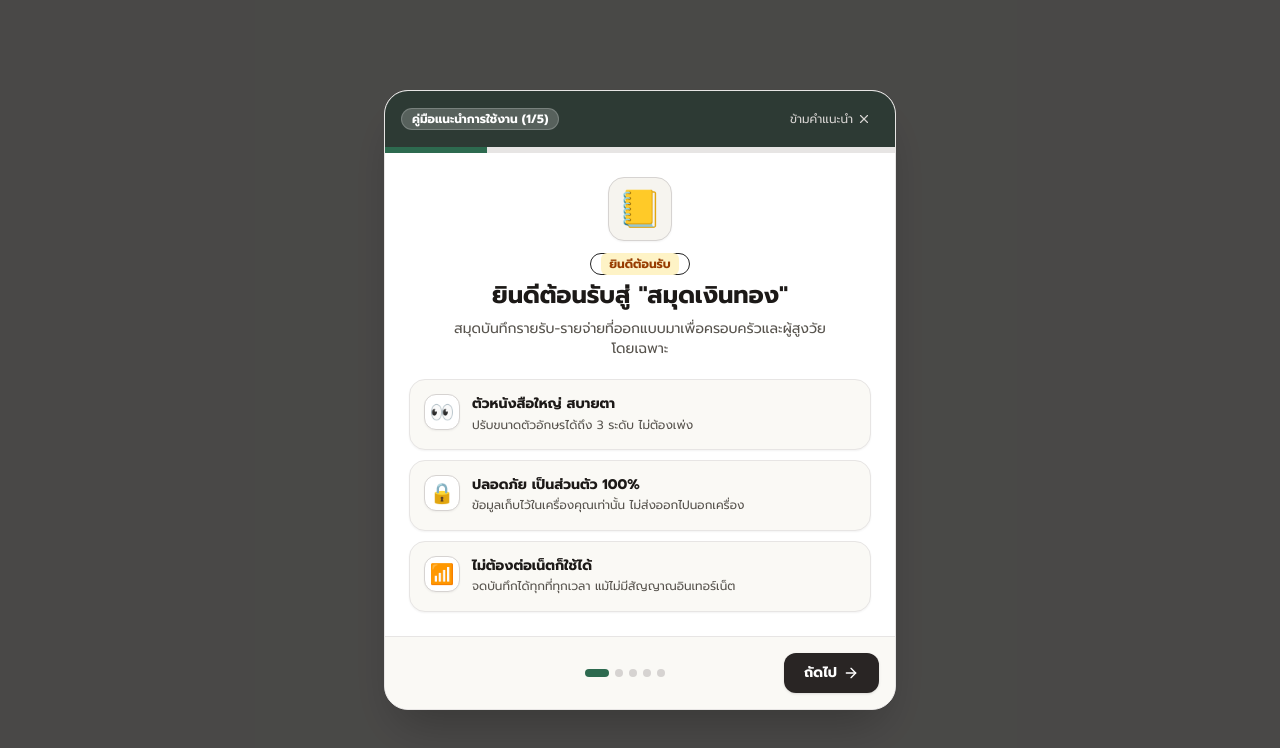
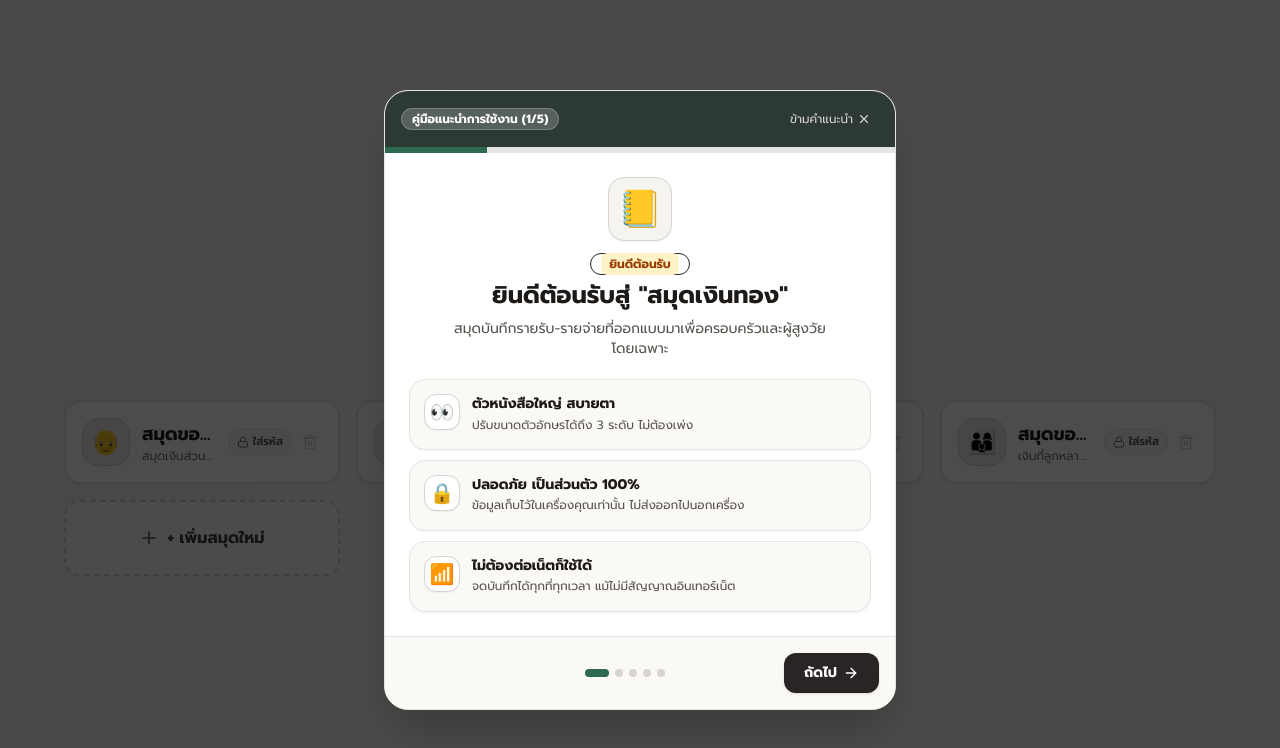
Before and after one commit to bravealltime/bancheerub, a React (Vite) app: page / in a window 1280 px wide. Shown: the top 748 px of the page. Built offline with nearby package versions, Linux system fonts and the light colour scheme.

Commit message:
Optimize responsive layout for all desktop, laptop, and tablet screen sizes

```diff
--- a/src/components/Header.jsx
+++ b/src/components/Header.jsx
@@ -32,8 +32,8 @@ export default function Header({
   };
 
   return (
-    <header className="bg-white border-b border-stone-200 sticky top-0 z-30 px-3 sm:px-4 py-2.5 sm:py-3 w-full no-print">
-      <div className="max-w-xl mx-auto flex items-center justify-between gap-2">
+    <header className="bg-white border-b border-stone-200 sticky top-0 z-30 px-3 sm:px-4 lg:px-6 py-2.5 sm:py-3 w-full no-print">
+      <div className="max-w-5xl xl:max-w-6xl mx-auto flex items-center justify-between gap-2">
         {/* Left: Switch Back Button & Current Book Name */}
         <div className="flex items-center gap-2 sm:gap-2.5 min-w-0 flex-1">
           <button
@@ -107,7 +107,7 @@ export default function Header({
       </div>
 
       {/* Date & Reminders Banner */}
-      <div className="max-w-xl mx-auto mt-2 pt-1.5 border-t border-stone-100 flex flex-wrap items-center justify-between gap-1 text-[11px] sm:text-xs text-stone-500 font-medium">
+      <div className="max-w-5xl xl:max-w-6xl mx-auto mt-2 pt-1.5 border-t border-stone-100 flex flex-wrap items-center justify-between gap-1 text-[11px] sm:text-xs text-stone-500 font-medium">
         <span className="truncate">{formattedToday}</span>
 
         <div className="flex items-center gap-2.5 flex-shrink-0">
--- a/src/components/MonthlyReportModal.jsx
+++ b/src/components/MonthlyReportModal.jsx
@@ -100,7 +100,7 @@ export default function MonthlyReportModal({
   return (
     <div className="fixed inset-0 z-50 flex items-center justify-center bg-black/50 p-3 sm:p-4 overflow-y-auto no-print">
       <div
-        className="w-full max-w-lg bg-white rounded-2xl sm:rounded-3xl shadow-xl border border-stone-200 overflow-hidden flex flex-col max-h-[92vh]"
+        className="w-full max-w-lg md:max-w-2xl bg-white rounded-2xl sm:rounded-3xl shadow-xl border border-stone-200 overflow-hidden flex flex-col max-h-[92vh]"
         role="dialog"
         aria-modal="true"
       >
--- a/src/components/ProfilePickerScreen.jsx
+++ b/src/components/ProfilePickerScreen.jsx
@@ -57,24 +57,24 @@ export default function ProfilePickerScreen({
   };
 
   return (
-    <div className="min-h-screen bg-[#F6F4EF] p-4 sm:p-6 flex flex-col justify-center items-center">
-      <div className="max-w-md w-full mx-auto space-y-4">
+    <div className="min-h-screen bg-[#F6F4EF] p-4 sm:p-6 lg:p-8 flex flex-col justify-center items-center">
+      <div className="max-w-md sm:max-w-xl md:max-w-3xl lg:max-w-5xl xl:max-w-6xl w-full mx-auto space-y-6">
 
         {/* Top Header */}
-        <div className="text-center space-y-1 pb-2">
-          <div className="w-14 h-14 rounded-2xl bg-white border border-stone-300 flex items-center justify-center text-3xl mx-auto shadow-xs">
+        <div className="text-center space-y-2 pb-1">
+          <div className="w-16 h-16 rounded-2xl bg-white border border-stone-300 flex items-center justify-center text-3xl mx-auto shadow-xs">
             📒
           </div>
-          <h1 className="text-2xl sm:text-3xl font-bold text-stone-900 pt-2 font-['Prompt']">
+          <h1 className="text-2xl sm:text-3xl lg:text-4xl font-bold text-stone-900 pt-1 font-['Prompt']">
             สมุดเงินทอง ครอบครัว
           </h1>
-          <p className="text-sm sm:text-base text-stone-600 font-medium">
-            เลือกสมุดที่ต้องการดู (ใส่รหัส 4 ตัวเพื่อเข้าดู)
+          <p className="text-sm sm:text-base text-stone-600 font-medium max-w-md mx-auto">
+            เลือกสมุดที่ต้องการดู (ใส่รหัส PIN 4 ตัวเพื่อเข้าดู)
           </p>
         </div>
 
-        {/* Member Profile Books List (No Balance Displayed) */}
-        <div className="space-y-2.5">
+        {/* Member Profile Books Responsive Grid */}
+        <div className="grid grid-cols-1 sm:grid-cols-2 lg:grid-cols-3 xl:grid-cols-4 gap-3 sm:gap-4">
           {books.map((book) => {
             return (
               <div
@@ -83,16 +83,16 @@ export default function ProfilePickerScreen({
                   playTapSound();
                   onSelectBookWithPin(book);
                 }}
-                className="btn-tactile bg-white rounded-2xl p-4 border-2 border-stone-200 hover:border-stone-500 shadow-xs flex items-center justify-between gap-3 cursor-pointer transition-all"
+                className="btn-tactile bg-white rounded-2xl p-4 border-2 border-stone-200 hover:border-stone-500 hover:shadow-md shadow-xs flex items-center justify-between gap-3 cursor-pointer transition-all"
               >
                 {/* Left: Avatar & Info */}
-                <div className="flex items-center gap-3.5 min-w-0 flex-1">
-                  <div className="w-13 h-13 rounded-2xl bg-[#EFECE6] border border-stone-300 flex items-center justify-center text-3xl flex-shrink-0">
+                <div className="flex items-center gap-3 min-w-0 flex-1">
+                  <div className="w-12 h-12 rounded-2xl bg-[#EFECE6] border border-stone-300 flex items-center justify-center text-2xl flex-shrink-0">
                     {book.icon}
                   </div>
 
                   <div className="min-w-0 flex-1">
-                    <h2 className="text-lg sm:text-xl font-bold text-stone-900 truncate">
+                    <h2 className="text-base sm:text-lg font-bold text-stone-900 truncate">
                       สมุดของ {book.name}
                     </h2>
                     <p className="text-xs text-stone-500 truncate">
@@ -102,16 +102,16 @@ export default function ProfilePickerScreen({
                 </div>
 
                 {/* Right: Lock & Delete */}
-                <div className="flex items-center gap-2 flex-shrink-0">
-                  <div className="flex items-center gap-1 px-2.5 py-1 rounded-xl bg-stone-100 text-stone-600 text-xs font-semibold border border-stone-200">
-                    <Lock className="w-3.5 h-3.5 text-stone-500" />
+                <div className="flex items-center gap-1.5 flex-shrink-0">
+                  <div className="flex items-center gap-1 px-2 py-1 rounded-xl bg-stone-100 text-stone-600 text-[11px] font-semibold border border-stone-200">
+                    <Lock className="w-3 h-3 text-stone-500" />
                     <span>ใส่รหัส</span>
                   </div>
 
                   {books.length > 1 && (
                     <button
                       onClick={(e) => handleDelete(e, book)}
-                      className="p-1.5 rounded-xl text-stone-300 hover:text-red-600 hover:bg-stone-50 cursor-pointer"
+                      className="p-1 rounded-xl text-stone-300 hover:text-red-600 hover:bg-stone-50 cursor-pointer"
                       title="ลบสมุดนี้"
                     >
                       <Trash2 className="w-4 h-4" />
@@ -121,22 +121,25 @@ export default function ProfilePickerScreen({
               </div>
             );
           })}
-        </div>
 
-        {/* Add New Profile Member Button / Form */}
-        {!isAdding ? (
+          {/* Add New Profile Member Button */}
+          {!isAdding && (
             <button
               onClick={() => {
                 playTapSound();
                 setIsAdding(true);
               }}
-            className="btn-tactile w-full py-3 px-4 rounded-2xl bg-white border-2 border-dashed border-stone-300 hover:border-stone-500 text-stone-700 font-bold text-sm sm:text-base flex items-center justify-center gap-2 cursor-pointer shadow-xs"
+              className="btn-tactile bg-white/70 hover:bg-white rounded-2xl p-4 border-2 border-dashed border-stone-300 hover:border-stone-500 text-stone-700 font-bold text-sm sm:text-base flex items-center justify-center gap-2 cursor-pointer shadow-xs transition-all min-h-[76px]"
             >
               <Plus className="w-5 h-5 text-stone-600" />
-            <span>+ เพิ่มคน / เพิ่มสมุดใหม่</span>
+              <span>+ เพิ่มสมุดใหม่</span>
             </button>
-        ) : (
-          <div className="bg-white rounded-2xl p-4 border-2 border-stone-300 shadow-md space-y-3">
+          )}
+        </div>
+
+        {/* Add New Profile Member Form */}
+        {isAdding && (
+          <div className="max-w-lg mx-auto bg-white rounded-2xl p-5 border-2 border-stone-300 shadow-md space-y-3.5">
             <div className="flex items-center justify-between pb-1 border-b border-stone-200">
               <h3 className="text-sm font-bold text-stone-900">
                 เพิ่มสมุดบัญชีใหม่
```
Also changed, not shown: src/App.jsx (+16 -6 lines). Lines whose indentation alone changed are shown as unchanged.
